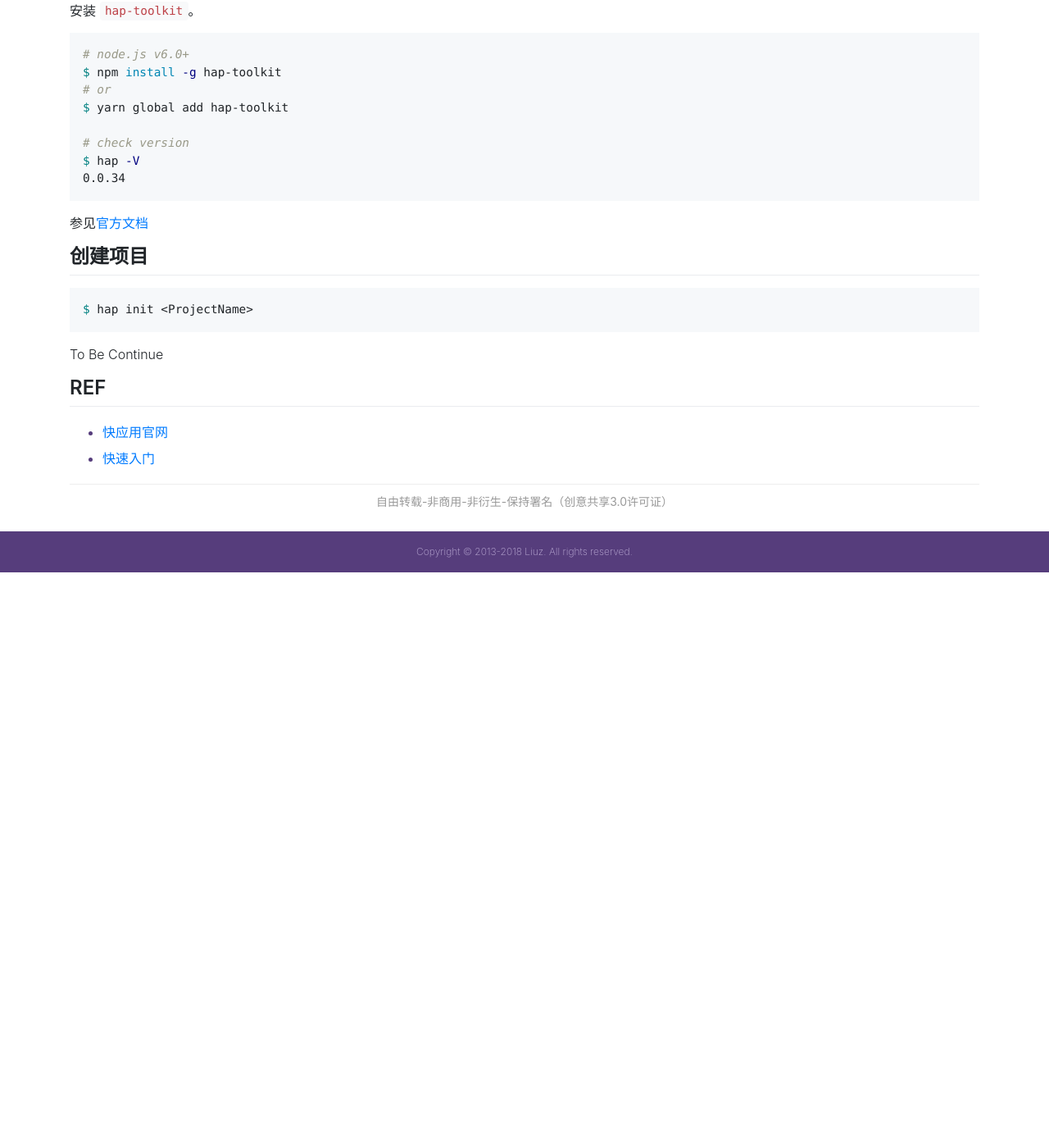
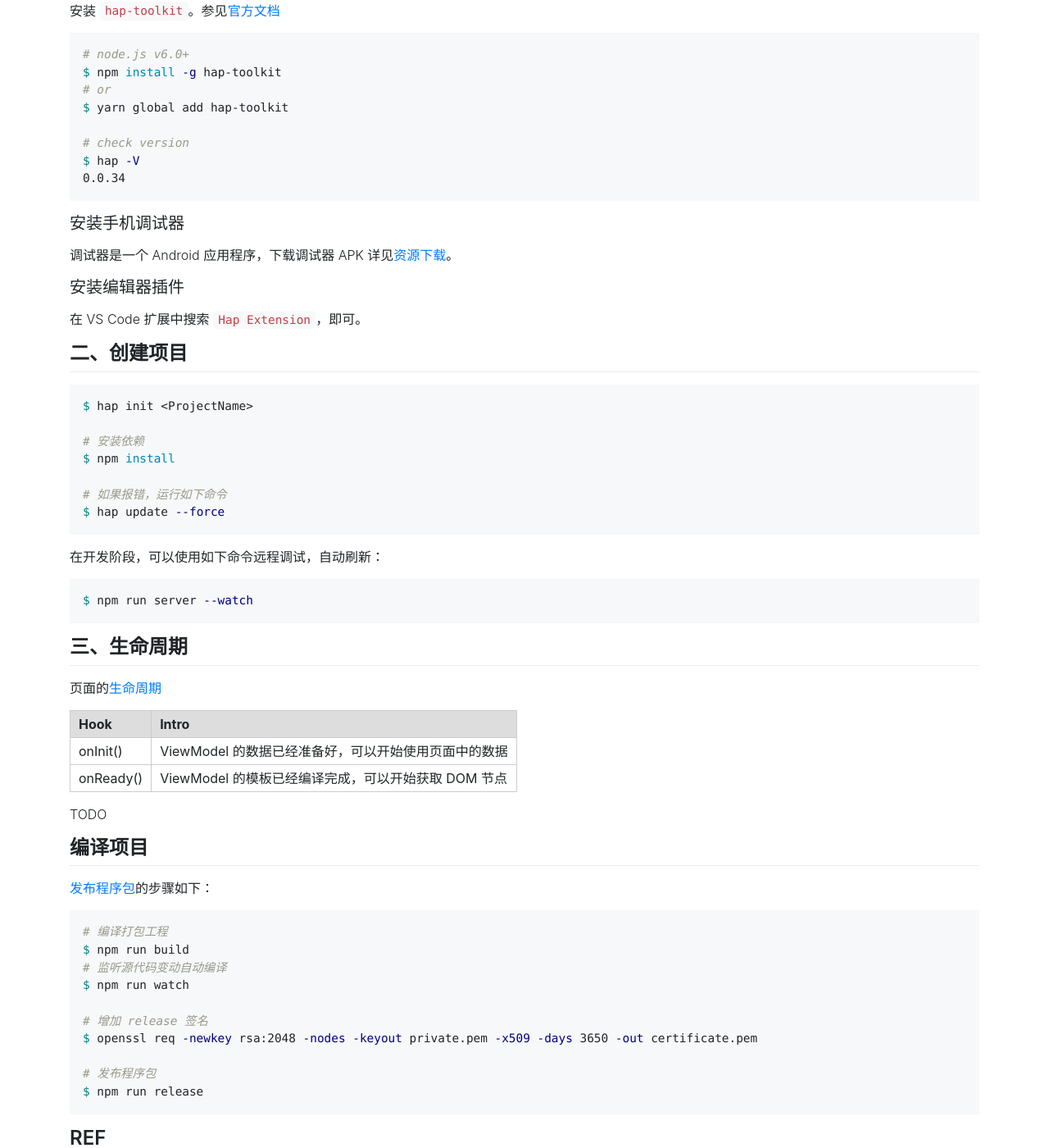
Before and after one commit to liuzhuan/liuzhuan.github.io, a Jekyll site: the page built from _posts/2018-07-20-quickapp-primer.md, in a window 1280 px wide and 1400 px high, scrolled down 211 px. Shown: the whole window at 82% size. Built offline with Jekyll 4.4.1, drawn with Linux system fonts in a browser that asks for light colours; nearby versions of some CDN libraries; comment, search, counter and statistics services are not loaded; before the commit the page ends 909 px from its top, so only the background shows below that.

Commit message:
adding quickapp doc

````diff
--- a/_posts/2018-07-20-quickapp-primer.md
+++ b/_posts/2018-07-20-quickapp-primer.md
@@ -4,9 +4,9 @@ title: 开发快应用
 date: 2018-07-20
 ---
 
-## 环境搭建
+## 一、环境搭建
 
-安装 `hap-toolkit`。
+安装 `hap-toolkit`。参见[官方文档](https://doc.quickapp.cn/tutorial/getting-started/build-environment.html)
 
 ```sh
 # node.js v6.0+
@@ -19,15 +19,59 @@ $ hap -V
 0.0.34
 ```
 
-参见[官方文档](https://doc.quickapp.cn/tutorial/getting-started/build-environment.html)
+### 安装手机调试器
 
-## 创建项目
+调试器是一个 Android 应用程序，下载调试器 APK 详见[资源下载](https://www.quickapp.cn/docCenter/post/69)。
+
+### 安装编辑器插件
+
+在 VS Code 扩展中搜索 `Hap Extension`，即可。
+
+## 二、创建项目
 
 ```sh
 $ hap init <ProjectName>
+
+# 安装依赖
+$ npm install
+
+# 如果报错，运行如下命令
+$ hap update --force
 ```
 
-To Be Continue
+在开发阶段，可以使用如下命令远程调试，自动刷新：
+
+```sh
+$ npm run server --watch
+```
+
+## 三、生命周期
+
+页面的[生命周期](https://doc.quickapp.cn/tutorial/framework/lifecycle.html)
+
+| Hook | Intro |
+| --- | --- |
+| onInit() | ViewModel 的数据已经准备好，可以开始使用页面中的数据 |
+| onReady() | ViewModel 的模板已经编译完成，可以开始获取 DOM 节点 |
+
+TODO
+
+## 编译项目
+
+[发布程序包](https://doc.quickapp.cn/tools/compiling-tools.html)的步骤如下：
+
+```sh
+# 编译打包工程
+$ npm run build
+# 监听源代码变动自动编译
+$ npm run watch
+
+# 增加 release 签名
+$ openssl req -newkey rsa:2048 -nodes -keyout private.pem -x509 -days 3650 -out certificate.pem
+
+# 发布程序包
+$ npm run release
+```
 
 ## REF
 
````
